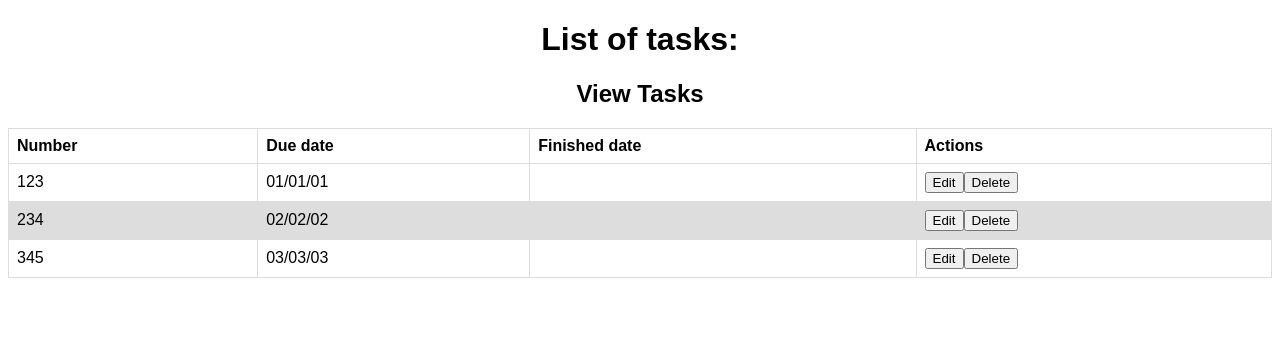
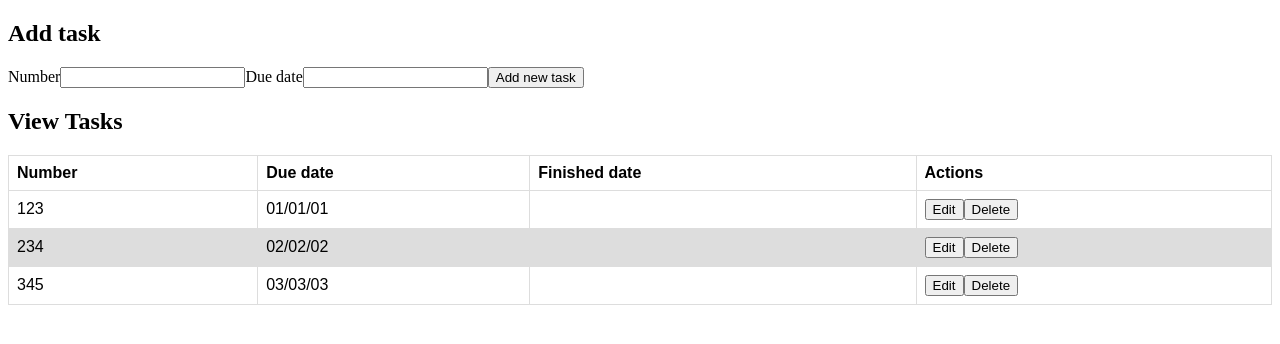
Before and after one commit to maiconmoretto/react-productivity-control, a React (Create React App) app: page / in a window 1280 px wide. Shown: the top 344 px of the page. Built offline with nearby package versions, Linux system fonts and the light colour scheme.

Commit message:
Changed way of update, create and delete, working now whith Effect Hook

```diff
--- a/src/App.js
+++ b/src/App.js
@@ -1,5 +1,7 @@
 import React, { useState } from "react";
 import TaskTable from "./Task/TaskTable";
+import AddTaskForm from "./Forms/AddTaskForm";
+import EditTaskForm from "./Forms/EditTaskForm";
 
 const App = () => {
   const tasksData = [
@@ -10,13 +12,57 @@ const App = () => {
 
   const [tasks, setTasks] = useState(tasksData);
 
+  const addTask = task => {
+    task.id = tasks.length + 1;
+    setTasks([...tasks, task]);
+  };
+  const initialFormState = { id: null, nnumber: "", dueDate: "" };
+  const [currentTask, setCurrentTask] = useState(initialFormState);
+
+  const [editing, setEditing] = useState(false);
+  const editRow = task => {
+    setEditing(true);
+
+    setCurrentTask({ id: task.id, number: task.number, dueDate: task.dueDate });
+  };
+  const deleteTask = id => {
+    setTasks(tasks.filter(task => task.id !== id));
+  };
+  const updateTask = (id, updatedTask) => {
+    setEditing(false);
+
+    setTasks(tasks.map(task => (task.id === id ? updatedTask : task)));
+  };
+
   return (
-    <div className="App">
-      <h1>List of tasks:</h1>
-
-      <div className="flex-large">
-        <h2>View Tasks</h2>
-        <TaskTable tasks={tasks}/>
+    <div className="container">
+      <div className="flex-row">
+        <div className="flex-large">
+          {editing ? (
+            <div>
+              <h2>Edit user</h2>
+              <EditTaskForm
+                editing={editing}
+                setEditing={setEditing}
+                currentTask={currentTask}
+                updateTask={updateTask}
+              />
+            </div>
+          ) : (
+            <div>
+              <h2>Add task</h2>
+              <AddTaskForm addTask={addTask} />
+            </div>
+          )}
+          <div className="flex-large">
+            <h2>View Tasks</h2>
+            <TaskTable
+              tasks={tasks}
+              deleteTask={deleteTask}
+              editRow={editRow}
+            />
+          </div>
+        </div>
       </div>
     </div>
   );
--- /dev/null
+++ b/src/Forms/AddTaskForm.js
@@ -0,0 +1,32 @@
+import React, { useState } from 'react'
+
+const AddTaskForm = props => {
+  const initialFormState = { id: null, number: '', dueDate: '' }
+  const [task, setTask] = useState(initialFormState)
+
+  const handleInputChange = event => {
+    const { name, value } = event.target
+
+    setTask({ ...task, [name]: value })
+  }
+
+  return (
+    <form
+      onSubmit={event => {
+        event.preventDefault()
+        if (!task.number || !task.dueDate) return
+
+        props.addTask(task)
+        setTask(initialFormState)
+      }}
+    >
+      <label>Number</label>
+      <input type="text" name="number" value={task.number} onChange={handleInputChange} />
+      <label>Due date</label>
+      <input type="text" name="dueDate" value={task.dueDate} onChange={handleInputChange} />
+      <button>Add new task</button>
+    </form>
+  )
+}
+
+export default AddTaskForm
--- /dev/null
+++ b/src/Forms/EditTaskForm.js
@@ -0,0 +1,35 @@
+import React, { useState, useEffect } from 'react'
+
+const EditTaskForm = props => {
+  const [task, setTask] = useState(props.currentTask)
+
+  const handleInputChange = event => {
+    const { name, value } = event.target
+
+    setTask({ ...task, [name]: value })
+  }
+  useEffect(() => {
+    setTask(props.currentTask)
+  }, [props])
+
+  return (
+    <form
+      onSubmit={event => {
+        event.preventDefault()
+
+        props.updateTask(task.id, task)
+      }}
+    >
+      <label>Number</label>
+      <input type="text" name="number" value={task.number} onChange={handleInputChange} />
+      <label>Due date</label>
+      <input type="text" name="dueDate" value={task.dueDate} onChange={handleInputChange} />
+      <button>Update task</button>
+      <button onClick={() => props.setEditing(false)} className="button muted-button">
+        Cancel
+      </button>
+    </form>
+  )
+}
+
+export default EditTaskForm
--- a/src/Task/TaskTable.js
+++ b/src/Task/TaskTable.js
@@ -18,8 +18,20 @@ const TaskTable = props => (
             <td>{task.dueDate}</td>
             <td>{task.finishedDate}</td>
             <td>
-              <button className="button muted-button">Edit</button>
-              <button className="button muted-button">Delete</button>
+              <button
+                onClick={() => {
+                  props.editRow(task);
+                }}
+                className="button muted-button"
+              >
+                Edit
+              </button>
+              <button
+                onClick={() => props.deleteTask(task.id)}
+                className="button muted-button"
+              >
+                Delete
+              </button>
             </td>
           </tr>
         ))
```
